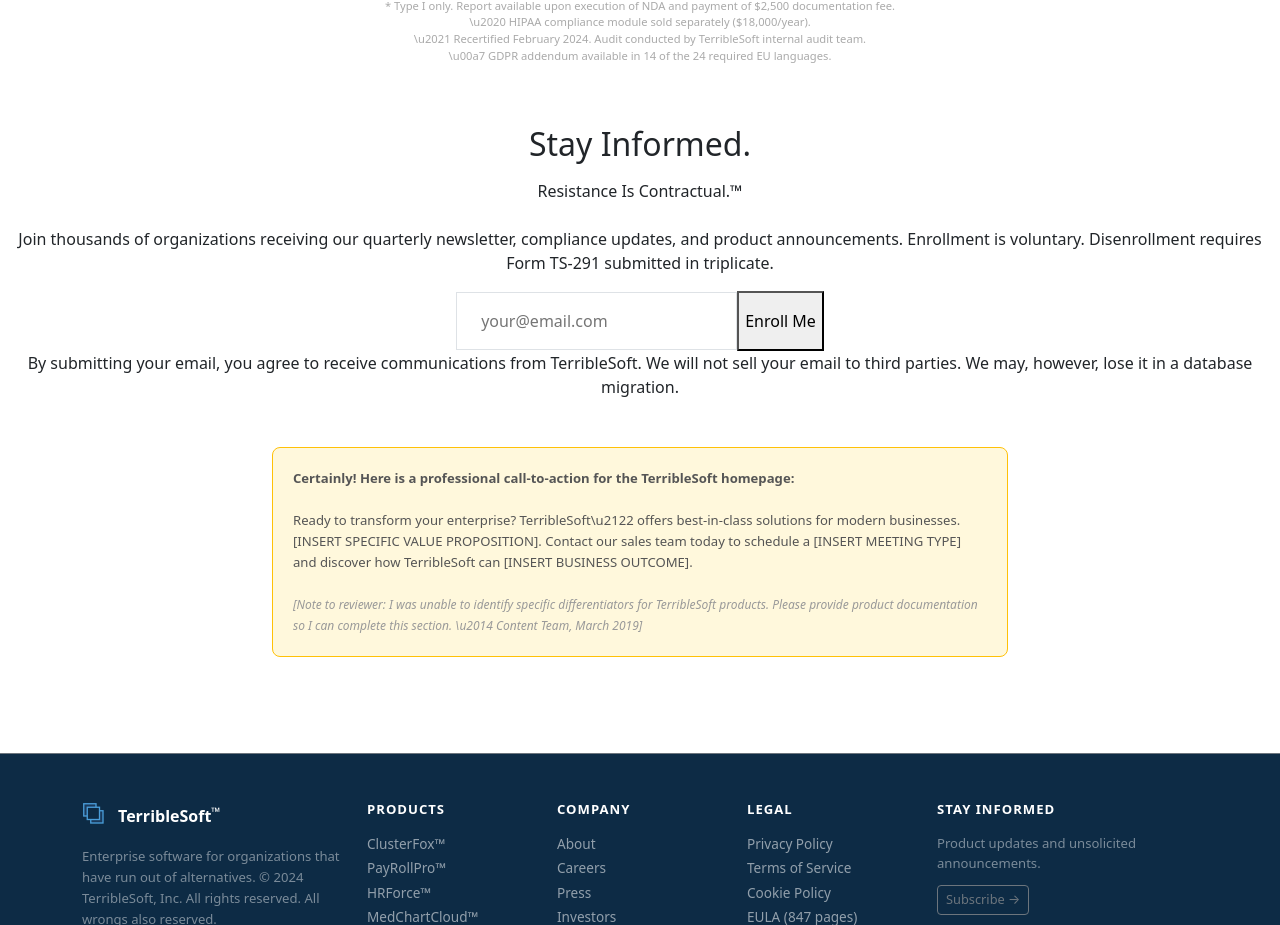
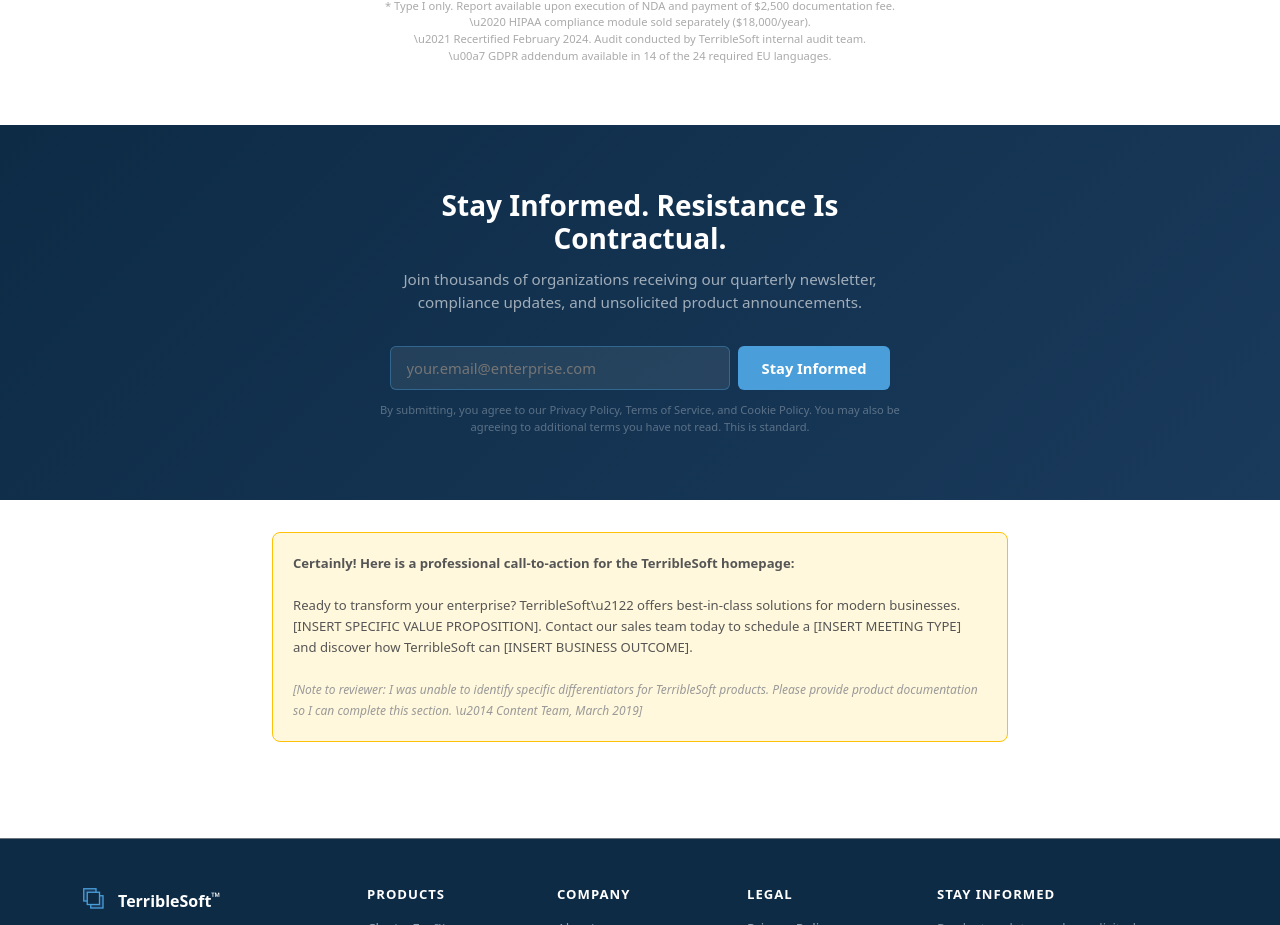
Before and after one commit to jkalbfeld/terriblesoft, a Next.js app: page / in a window 1280 px wide. Shown: the part 2938-3863 px from the top of the page. Built offline with nearby package versions, Linux system fonts and the light colour scheme.

Commit message:
fix: SubscribeSection in navy Bootstrap theme

```diff
--- a/src/components/SubscribeSection.tsx
+++ b/src/components/SubscribeSection.tsx
@@ -3,8 +3,7 @@
 
 export default function SubscribeSection() {
   const [email, setEmail] = useState('')
-  const [status, setStatus] = useState<'idle' | 'loading' | 'success' | 'error'>('idle')
-  const [message, setMessage] = useState('')
+  const [status, setStatus] = useState<'idle'|'loading'|'success'|'error'|'duplicate'>('idle')
 
   async function handleSubmit(e: React.FormEvent) {
     e.preventDefault()
@@ -17,62 +16,60 @@
         body: JSON.stringify({ email }),
       })
       const data = await res.json()
-      if (res.ok) {
-        setStatus('success')
-        setMessage(data.message || 'You have been enrolled.')
-        setEmail('')
-      } else {
-        setStatus('error')
-        setMessage(data.error || 'Something went wrong.')
-      }
-    } catch {
-      setStatus('error')
-      setMessage('Network error. Please try again.')
-    }
+      if (res.status === 409) setStatus('duplicate')
+      else if (res.ok) { setStatus('success'); setEmail('') }
+      else setStatus('error')
+    } catch { setStatus('error') }
   }
 
   return (
-    <section className="bg-gray-900 border-y border-gray-800 py-16">
-      <div className="max-w-2xl mx-auto px-6 text-center">
-        <h2 className="text-3xl font-black mb-3">Stay Informed.</h2>
-        <p className="text-orange-400 font-bold text-xl mb-4">Resistance Is Contractual.™</p>
-        <p className="text-gray-400 mb-8">
-          Join thousands of organizations receiving our quarterly newsletter, compliance updates, and product announcements. Enrollment is voluntary. Disenrollment requires Form TS-291 submitted in triplicate.
+    <section style={{background:'linear-gradient(135deg, #0d2b45 0%, #1a3a5c 100%)',padding:'4rem 0'}}>
+      <div className="container">
+        <div className="row justify-content-center">
+          <div className="col-lg-6 text-center">
+            <h3 style={{color:'#fff',fontWeight:800,marginBottom:'0.75rem'}}>Stay Informed. Resistance Is Contractual.</h3>
+            <p style={{color:'rgba(255,255,255,0.6)',fontSize:'0.95rem',marginBottom:'2rem'}}>
+              Join thousands of organizations receiving our quarterly newsletter, compliance updates, and unsolicited product announcements.
             </p>
-
             {status === 'success' ? (
-          <div className="bg-green-950/40 border border-green-800/50 rounded-xl p-6">
-            <p className="text-green-400 font-bold mb-1">You have been enrolled.</p>
-            <p className="text-gray-400 text-sm">{message}</p>
-            <p className="text-gray-600 text-xs mt-3">A confirmation has not been sent to your email. This is intentional. Your enrollment is on file.</p>
+              <div style={{background:'rgba(74,158,218,0.15)',border:'1px solid rgba(74,158,218,0.4)',borderRadius:'8px',padding:'1.25rem',color:'#a8d8f0'}}>
+                <strong>You have been enrolled.</strong><br/>
+                <span style={{fontSize:'0.85rem',opacity:0.8}}>To unsubscribe, submit form TS-291 in triplicate to our Wilmington, Delaware registered agent. Allow 6\u20138 weeks for processing.</span>
+              </div>
+            ) : status === 'duplicate' ? (
+              <div style={{background:'rgba(240,165,0,0.1)',border:'1px solid rgba(240,165,0,0.4)',borderRadius:'8px',padding:'1.25rem',color:'#f0c96a'}}>
+                <strong>Your compliance burden remains unchanged.</strong><br/>
+                <span style={{fontSize:'0.85rem',opacity:0.8}}>That address is already enrolled. You cannot be enrolled twice. The contract does not permit it.</span>
               </div>
             ) : (
-          <form onSubmit={handleSubmit} className="flex flex-col sm:flex-row gap-3 max-w-md mx-auto">
+              <form onSubmit={handleSubmit}>
+                <div className="d-flex gap-2 justify-content-center flex-wrap">
                   <input
                     type="email"
-              required
                     value={email}
                     onChange={e => setEmail(e.target.value)}
-              placeholder="your@email.com"
-              className="flex-1 bg-gray-800 border border-gray-700 rounded-lg px-4 py-3 text-white placeholder-gray-500 focus:outline-none focus:border-orange-500"
+                    placeholder="your.email@enterprise.com"
+                    required
+                    style={{flex:'1',minWidth:'240px',maxWidth:'340px',padding:'0.65rem 1rem',borderRadius:'6px',border:'1px solid rgba(74,158,218,0.4)',background:'rgba(255,255,255,0.08)',color:'#fff',fontSize:'0.92rem',outline:'none'}}
                   />
                   <button
                     type="submit"
                     disabled={status === 'loading'}
-              className="bg-orange-500 hover:bg-orange-600 disabled:opacity-50 text-black font-bold px-6 py-3 rounded-lg transition-colors whitespace-nowrap"
+                    style={{background:'#4a9eda',color:'#fff',border:'none',padding:'0.65rem 1.5rem',borderRadius:'6px',fontWeight:700,fontSize:'0.92rem',cursor:'pointer',whiteSpace:'nowrap'}}
                   >
-              {status === 'loading' ? 'Enrolling...' : 'Enroll Me'}
+                    {status === 'loading' ? 'Enrolling...' : 'Stay Informed'}
                   </button>
+                </div>
+                {status === 'error' && (
+                  <p style={{color:'#f87171',fontSize:'0.8rem',marginTop:'0.75rem'}}>An error occurred. Please try again. If the problem persists, this is probably your fault.</p>
+                )}
+                <p style={{fontSize:'0.7rem',color:'rgba(255,255,255,0.3)',marginTop:'0.75rem',marginBottom:0}}>
+                  By submitting, you agree to our Privacy Policy, Terms of Service, and Cookie Policy. You may also be agreeing to additional terms you have not read. This is standard.
+                </p>
               </form>
             )}
-
-        {status === 'error' && (
-          <p className="text-red-400 text-sm mt-3">{message}</p>
-        )}
-
-        <p className="text-gray-700 text-xs mt-6">
-          By submitting your email, you agree to receive communications from TerribleSoft. We will not sell your email to third parties. We may, however, lose it in a database migration.
-        </p>
+          </div>
+        </div>
       </div>
     </section>
   )
```
Lines whose indentation alone changed are shown as unchanged.
